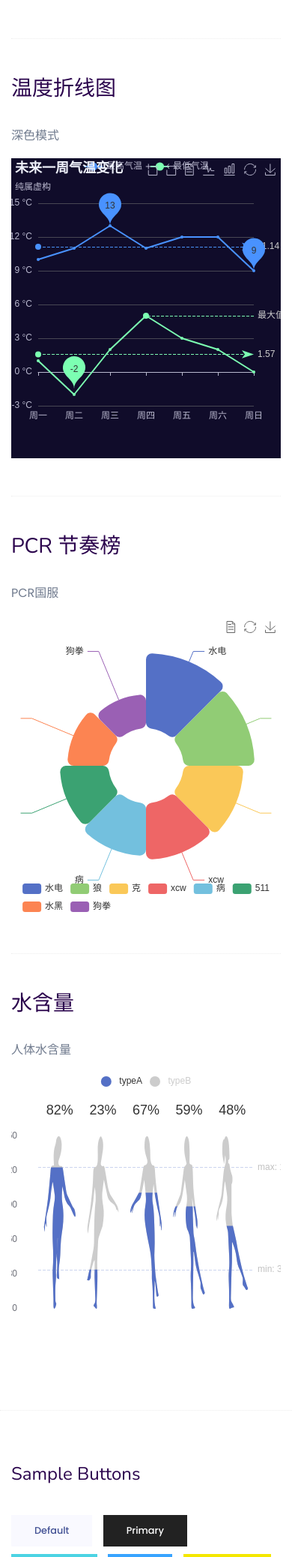
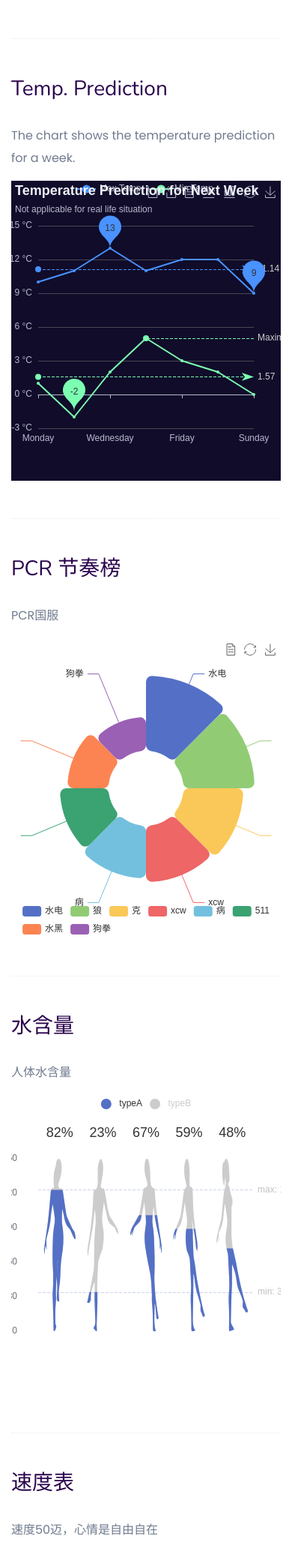
Before and after one commit to LZSWDW/flask_web, a Flask app: page /visualization in a window 390 px wide. Shown: the part 1111-3187 px from the top of the page at 75% size. Run offline with Flask 2, Linux system fonts and the light colour scheme; some libraries are stand-ins or nearby versions.

Commit message:
Add a speedometer for testing purposes.

```diff
--- a/templates/visualization.html
+++ b/templates/visualization.html
@@ -134,11 +134,11 @@
 	<div class="whole-wrap">
 		<div class="container">
 			<div class="section-top-border">
-				<h3 class="mb-30">温度折线图</h3>
+				<h3 class="mb-30">Temp. Prediction</h3>
 					<div class="row">
 						<div class="col-md-3">
 							<p>
-								深色模式
+								The chart shows the temperature prediction for a week.
 							</p>
 						</div>
 					<div class="col-md-9 mt-sm-20">
@@ -181,6 +181,25 @@
 						</div>
 					<div class="col-md-9 mt-sm-20">
 						<div id="water_content" style="width: 100%;height: 400px ;"></div>
+					</div>
+				</div>
+			</div>
+		</div>
+	</div>
+
+	<!--速度表-->
+	<div class="whole-wrap">
+		<div class="container">
+			<div class="section-top-border">
+				<h3 class="mb-30">速度表</h3>
+					<div class="row">
+						<div class="col-md-3">
+							<p>
+								速度50迈，心情是自由自在
+							</p>
+						</div>
+					<div class="col-md-9 mt-sm-20">
+						<div id="speedometer" style="width: 100%;height: 400px ;"></div>
 					</div>
 				</div>
 			</div>
@@ -968,14 +987,14 @@
 
 		option_weather = {
 			title: {
-				text: '未来一周气温变化',
-				subtext: '纯属虚构'
+				text: 'Temperature Prediction for Next Week',
+				subtext: 'Not applicable for real life situation'
 			},
 			tooltip: {
 				trigger: 'axis'
 			},
 			legend: {
-				data: ['最高气温', '最低气温']
+				data: ['Max Temp.', 'Min Temp.']
 			},
 			toolbox: {
 				show: true,
@@ -992,7 +1011,7 @@
 			xAxis: {
 				type: 'category',
 				boundaryGap: false,
-				data: ['周一', '周二', '周三', '周四', '周五', '周六', '周日']
+				data: ['Monday', 'Tuesday', 'Wednesday', 'Thursday', 'Friday', 'Saturday', 'Sunday']
 			},
 			yAxis: {
 				type: 'value',
@@ -1002,33 +1021,33 @@
 			},
 			series: [
 				{
-					name: '最高气温',
+					name: 'Max Temp.',
 					type: 'line',
 					data: [10, 11, 13, 11, 12, 12, 9],
 					markPoint: {
 						data: [
-							{type: 'max', name: '最大值'},
-							{type: 'min', name: '最小值'}
+							{type: 'max', name: 'Maximum'},
+							{type: 'min', name: 'Minimum'}
 						]
 					},
 					markLine: {
 						data: [
-							{type: 'average', name: '平均值'}
+							{type: 'average', name: 'Average'}
 						]
 					}
 				},
 				{
-					name: '最低气温',
+					name: 'Min Temp.',
 					type: 'line',
 					data: [1, -2, 2, 5, 3, 2, 0],
 					markPoint: {
 						data: [
-							{name: '周最低', value: -2, xAxis: 1, yAxis: -1.5}
+							{name: 'Minimum in this week', value: -2, xAxis: 1, yAxis: -1.5}
 						]
 					},
 					markLine: {
 						data: [
-							{type: 'average', name: '平均值'},
+							{type: 'average', name: 'Average'},
 							[{
 								symbol: 'none',
 								x: '90%',
@@ -1037,10 +1056,10 @@
 								symbol: 'circle',
 								label: {
 									position: 'start',
-									formatter: '最大值'
+									formatter: 'Maximum'
 								},
 								type: 'max',
-								name: '最高点'
+								name: 'Peak Point'
 							}]
 						]
 					}
@@ -1091,6 +1110,29 @@
 	};
 
 	pcr_rank.setOption(option_pcr);
+    </script>
+
+	<script type="text/javascript">
+        var speedometer = echarts.init(document.getElementById('speedometer'));
+
+        option_speed = {
+			tooltip: {
+				formatter: '{a} <br/>{b} : {c}%'
+			},
+			series: [{
+				name: 'Speed',
+				type: 'gauge',
+				detail: {
+					formatter: '{value}'
+				},
+				data: [{
+					value: 50,
+					name: 'MPH'
+				}]
+			}]
+		};
+
+		speedometer.setOption(option_speed);
     </script>
 
 	<script type="text/javascript">
```
